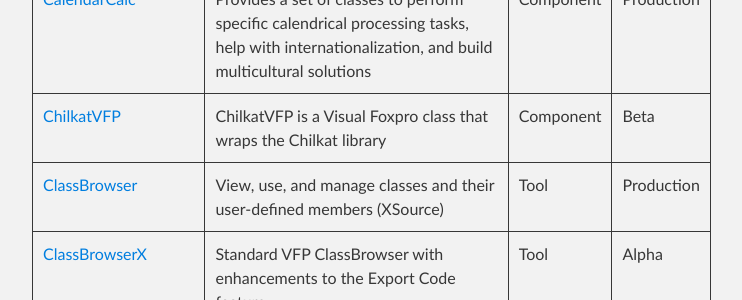
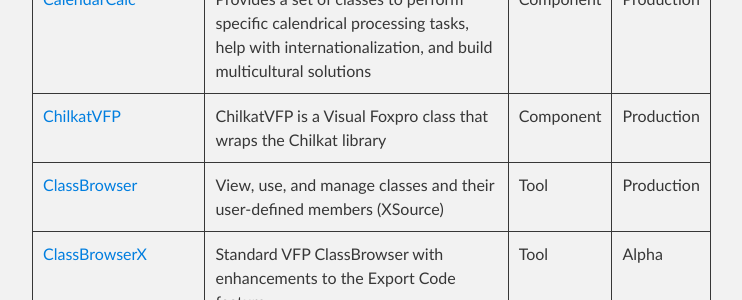
Before and after one commit to VFPX/VFPX.github.io, a Jekyll site: the page built from projects.md, in a window 1280 px wide and 900 px high, scrolled down 1041 px. Shown: the part 154-454 px from the top of the window, without its empty margins (288-1030 px from the left). Built offline with Jekyll 4.4.1, drawn with Linux system fonts in a browser that asks for light colours; our own code applies the rules of GitHub Pages for plain Markdown files.

Commit message:
ChilikatVFP production

```diff
--- a/_data/projects.json
+++ b/_data/projects.json
@@ -73,7 +73,7 @@
     "project": "ChilkatVFP",
     "url": "https://github.com/billand88/ChilkatVFP",
     "description": "ChilkatVFP is a Visual Foxpro class that wraps the Chilkat library",
-    "state": "Beta",
+    "state": "Production",
     "category": "Component"
   },
   {
```
